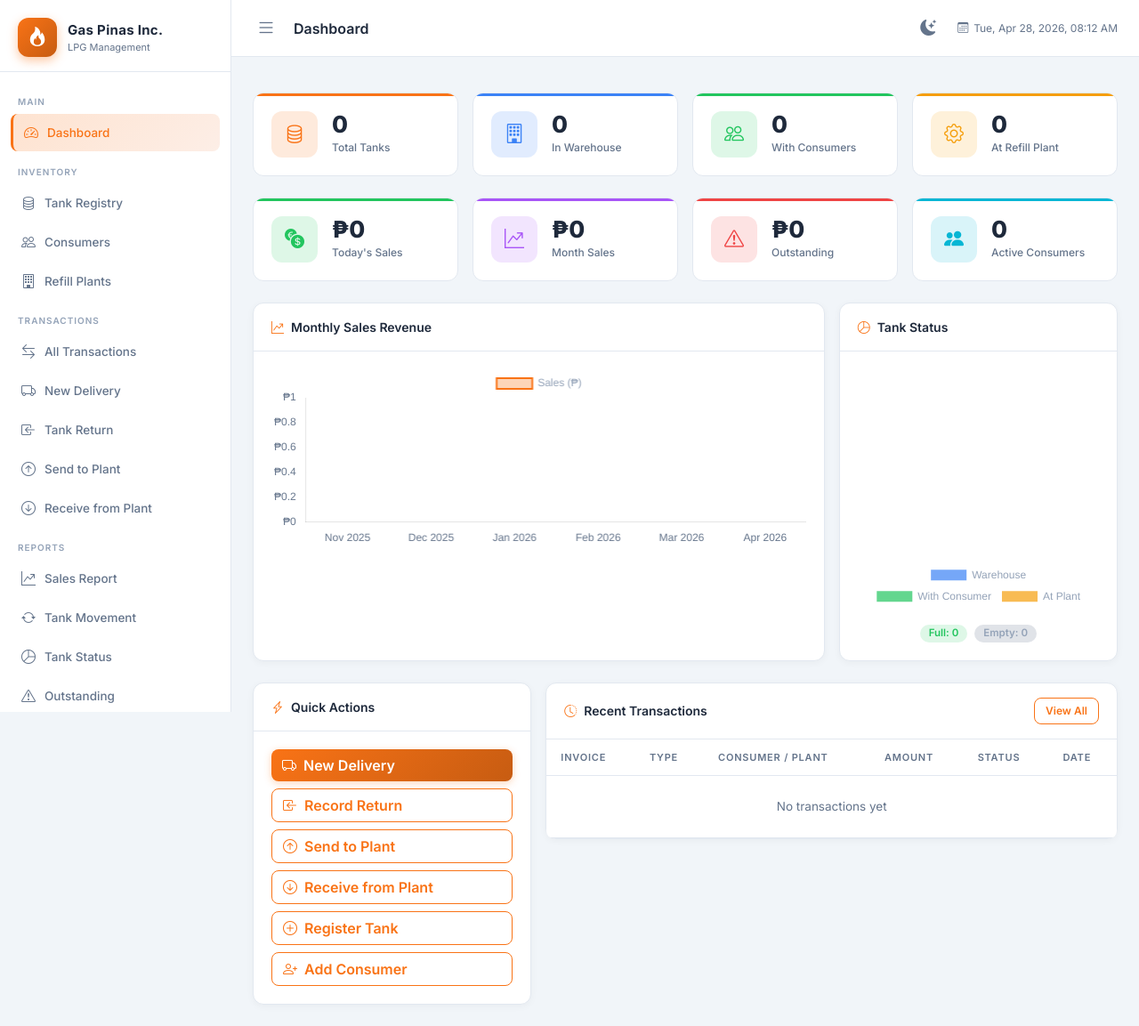
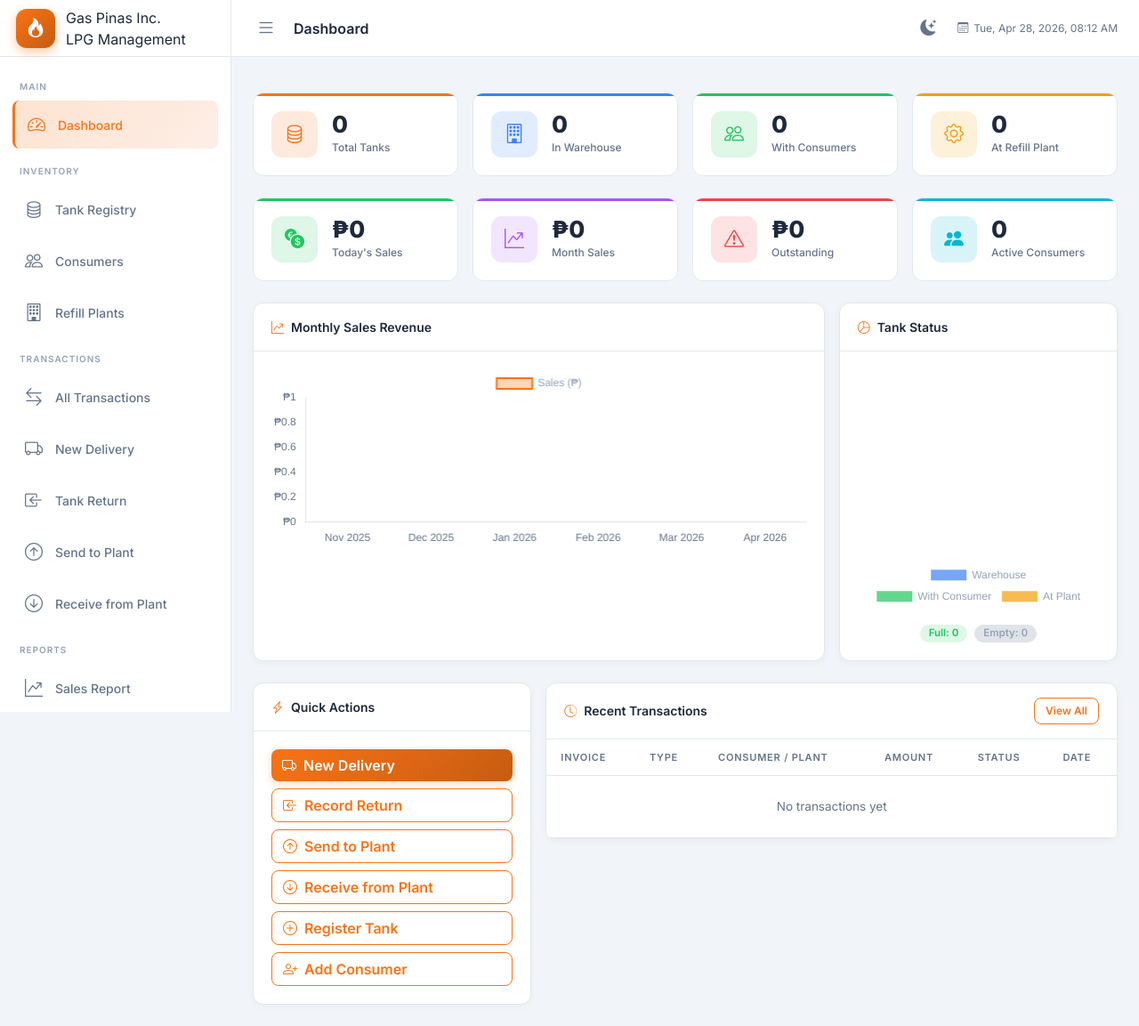
Before and after one commit to razhil1/lpgsystem, a Flask app: page / in a window 1280 px wide. Shown: the whole page at 89% size. Run offline with Flask 3, Linux system fonts and the light colour scheme; a user stored in the database is signed in; data that the repository does not hold is empty; some libraries are stand-ins or nearby versions.

Commit message:
Implement collapsible sidebar and improve mobile responsiveness

```diff
--- a/app/static/css/style.css
+++ b/app/static/css/style.css
@@ -27,38 +27,34 @@
     --border-light: #1e293b;
 
     --sidebar-width: 260px;
+    --sidebar-collapsed-width: 80px;
     --topbar-height: 64px;
 
     --radius: 12px;
     --radius-sm: 8px;
     --shadow: 0 4px 24px rgba(0, 0, 0, 0.4);
     --shadow-sm: 0 2px 8px rgba(0, 0, 0, 0.2);
-    --transition: 0.2s ease;
+    --transition: 0.3s cubic-bezier(0.4, 0, 0.2, 1);
+}
+
+body.sidebar-collapsed {
+    --sidebar-width: var(--sidebar-collapsed-width);
 }
 
 [data-theme="light"] {
-    /* Base Colors - Adjusted for Light Mode */
     --bg-dark: #f8fafc;
-    /* Appears as main background substitute */
     --bg-page: #f1f5f9;
-    /* Body background */
     --bg-sidebar: #ffffff;
-    /* Sidebar / Topbar bg */
     --bg-card: #ffffff;
-    /* Cards / Panels bg */
     --bg-input: #ffffff;
-    /* Form inputs */
 
-    /* Text Colors */
     --text-primary: #1e293b;
     --text-muted: #64748b;
     --text-label: #94a3b8;
 
-    /* Borders */
     --border: #e2e8f0;
     --border-light: #f1f5f9;
 
-    /* Box Shadows */
     --shadow: 0 4px 20px rgba(0, 0, 0, 0.08);
     --shadow-sm: 0 2px 8px rgba(0, 0, 0, 0.04);
 }
@@ -119,8 +116,9 @@
     display: flex;
     align-items: center;
     gap: 12px;
-    padding: 20px 20px 16px;
+    padding: 20px 18px;
     border-bottom: 1px solid var(--border);
+    min-height: var(--topbar-height);
 }
 
 .brand-icon {
@@ -135,33 +133,42 @@
     color: white;
     flex-shrink: 0;
     box-shadow: 0 4px 12px rgba(249, 115, 22, 0.4);
+    transition: margin var(--transition);
 }
 
 .brand-text {
     display: flex;
     flex-direction: column;
+    transition: opacity var(--transition), visibility var(--transition);
+    white-space: nowrap;
 }
 
-.brand-title {
-    font-size: 15px;
-    font-weight: 700;
-    color: var(--text-primary);
-    letter-spacing: 0.3px;
+body.sidebar-collapsed .brand-text,
+body.sidebar-collapsed .nav-item span,
+body.sidebar-collapsed .nav-section-label,
+body.sidebar-collapsed .user-details {
+    opacity: 0;
+    visibility: hidden;
+    width: 0;
+    height: 0;
+    margin: 0;
+    padding: 0;
+    pointer-events: none;
+    position: absolute;
 }
 
-.brand-sub {
-    font-size: 11px;
-    color: var(--text-muted);
-    font-weight: 400;
+body.sidebar-collapsed .nav-section-label {
+    margin: 10px 0;
+    border-top: 1px solid var(--border);
 }
 
 /* ─── NAV ────────────────────────────────────────────────────────────────── */
 .sidebar-nav {
     flex: 1;
-    padding: 12px 12px;
+    padding: 12px 14px;
     display: flex;
     flex-direction: column;
-    gap: 2px;
+    gap: 4px;
 }
 
 .nav-section-label {
@@ -172,25 +179,39 @@
     color: var(--text-label);
     padding: 10px 8px 4px;
     margin-top: 4px;
+    transition: opacity var(--transition);
 }
 
 .nav-item {
     display: flex;
     align-items: center;
-    gap: 10px;
-    padding: 9px 12px;
+    gap: 12px;
+    padding: 12px;
     border-radius: var(--radius-sm);
     color: var(--text-muted);
     text-decoration: none;
-    font-size: 13.5px;
+    font-size: 14px;
     font-weight: 500;
     transition: all var(--transition);
     cursor: pointer;
+    min-height: 48px;
 }
 
 .nav-item i {
-    font-size: 16px;
+    font-size: 20px;
     flex-shrink: 0;
+    width: 24px;
+    text-align: center;
+    transition: margin var(--transition);
+}
+
+body.sidebar-collapsed .nav-item {
+    justify-content: center;
+    padding: 12px;
+}
+
+body.sidebar-collapsed .nav-item i {
+    margin: 0;
 }
 
 .nav-item:hover {
```
Also changed, not shown: other parts of app/static/css/style.css (+50 -55 lines).
